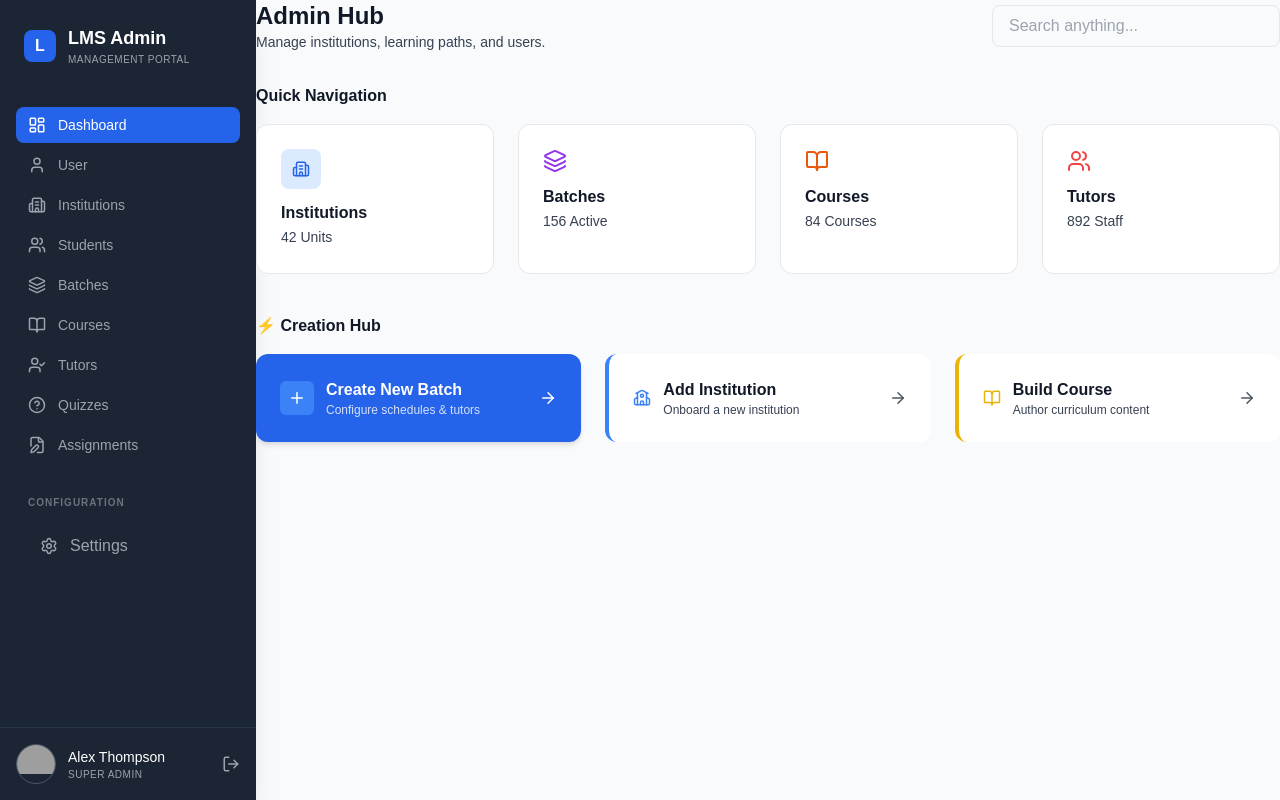
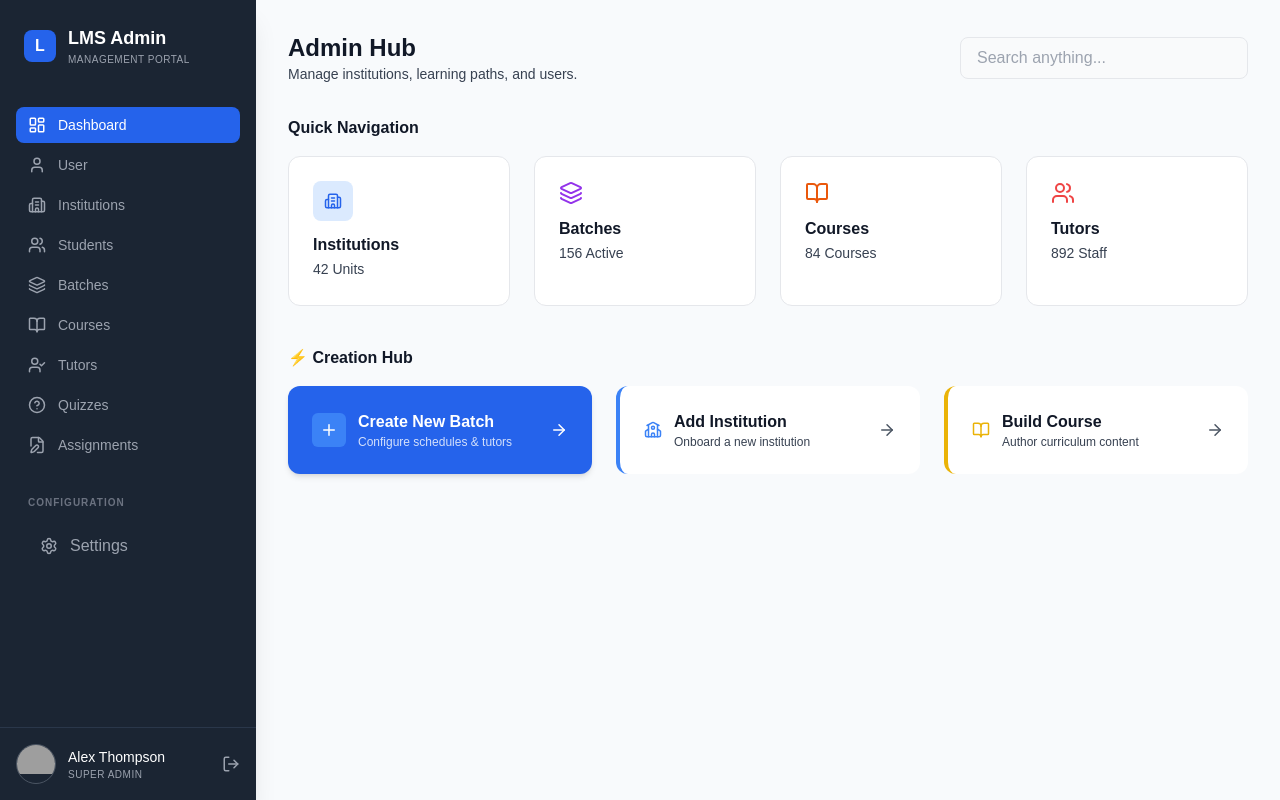
Before and after one commit to prasanthi-transetu/platform_course, a Next.js app: page /admin/dashboard in a window 1280 px wide. Built offline with nearby package versions, Linux system fonts and the light colour scheme; grey boxes are pictures that could not be loaded.

Commit message:
fix: Resolve dashboard alignment and prevent sidebar shrinking

```diff
--- a/app/admin/dashboard/page.tsx
+++ b/app/admin/dashboard/page.tsx
@@ -15,7 +15,7 @@ import Link from "next/link"
 
 export default function DashboardPage() {
   return (
-    <div>
+    <div className="p-8">
 
       {/* Header */}
 
--- a/components/sidebar/app-sidebar.tsx
+++ b/components/sidebar/app-sidebar.tsx
@@ -5,7 +5,7 @@ import NavUser from "./nav-user";
 
 export default function AppSidebar() {
   return (
-    <aside className="w-64 bg-[#1B2533] text-white flex flex-col justify-between h-screen shadow-xl">
+    <aside className="w-64 shrink-0 bg-[#1B2533] text-white flex flex-col justify-between h-screen shadow-xl">
       <div>
         <div className="p-6">
           <div className="flex items-center gap-3">
```
